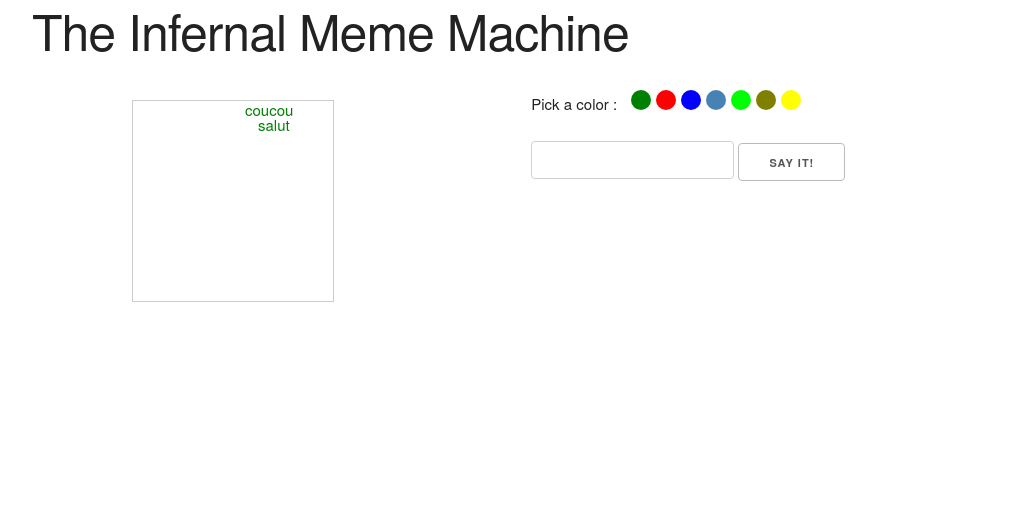
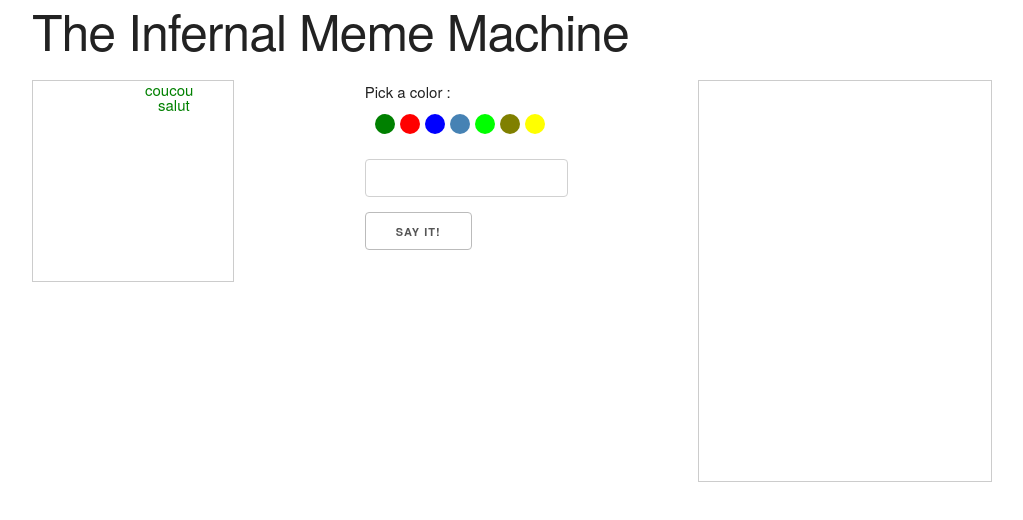
Before and after one commit to clemsos/duang-machine, a plain HTML site: page index.html in a window 1280 px wide. Shown: the whole page, without its empty margins (128-1151 px from the left). Drawn offline with Linux system fonts and the light colour scheme; no server answers.

Commit message:
cleaner interface

```diff
--- a/index.html
+++ b/index.html
@@ -6,27 +6,31 @@
     <style>
       .main {
         width: 100%;
-        height: 100%;
-        /*position: absolute;*/
-      }
-      .big {
-          width: 80%;
-          float: left;
+        height: 50vh;
       }
 
-      .small {
-        width: 20%;
-        float: right;
+      #visual {
+        position: relative;
+        height: 100%;
       }
 
-      #visual svg, #visual img {
+      #visual svg,#visual img {
         position: absolute;
-        top: 100;
-        left:100;
+        top:0;
       }
 
       #words svg {
         border: 1px solid #CCC;
+      }
+
+      #chat {
+        list-style: none;
+        border: 1px solid #CCC;
+        height: 100%;
+      }
+
+      #chat li {
+        margin-bottom: 0;
       }
     </style>
     <script src="js/d3.v3.js" charset="utf-8"></script>
@@ -36,23 +40,22 @@
     <div class="main container">
       <h1>The Infernal Meme Machine</h1>
       <div class="row">
-        <div id="visual" class="big six columns">
+        <div id="visual" class="four columns">
           <img class="gif-target" src="" alt="">
           <div id="words"></div>
         </div>
-        <div class="small six columns">
-
+        <div class="small four columns">
           <div id="colorPicker">
             <p>Pick a color :
               <svg></svg>
-            </p
+            </p>
           </div>
-
           <form action="" id="talk">
             <input type="text" name="talk" id="talkbox">
             <input type="submit" value="Say it!" id="talk-btn">
           </form>
-
+        </div>
+        <div class="four columns">
           <ul id="chat">
           </ul>
         </div>
```
